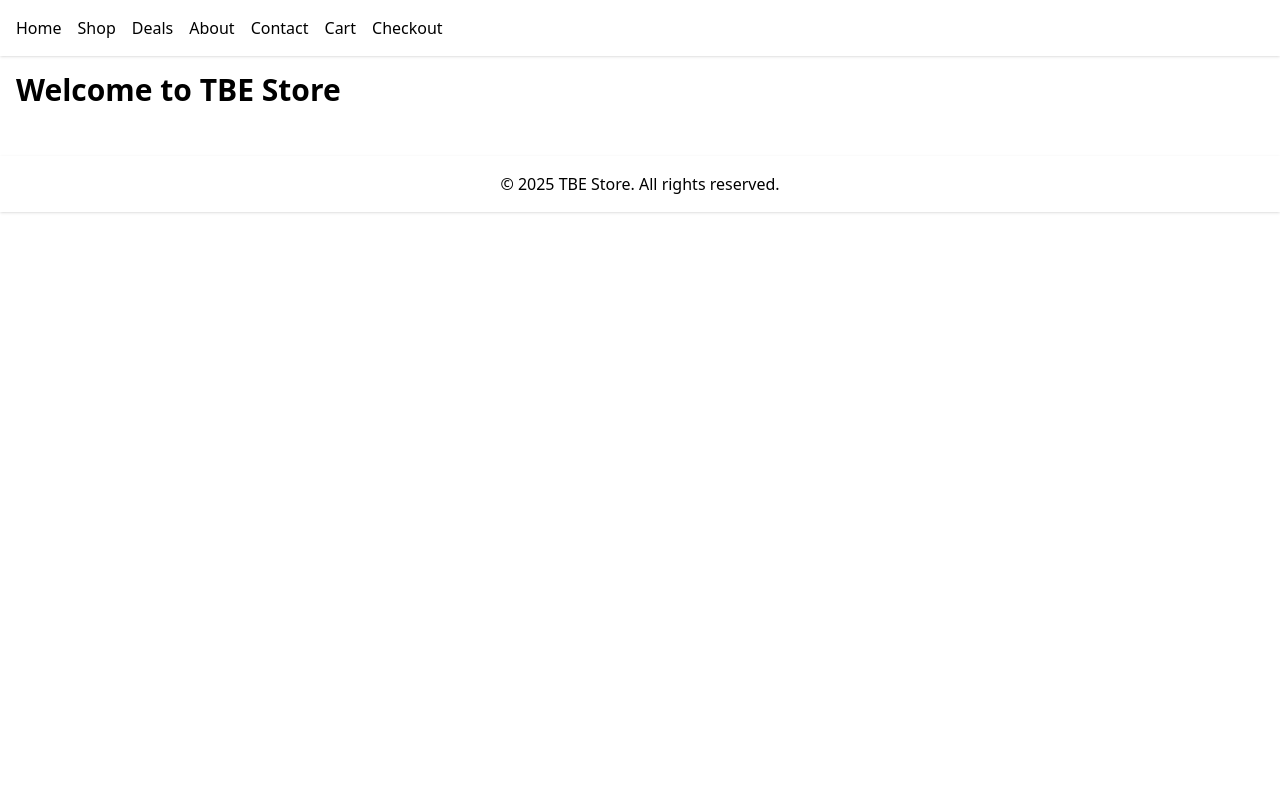
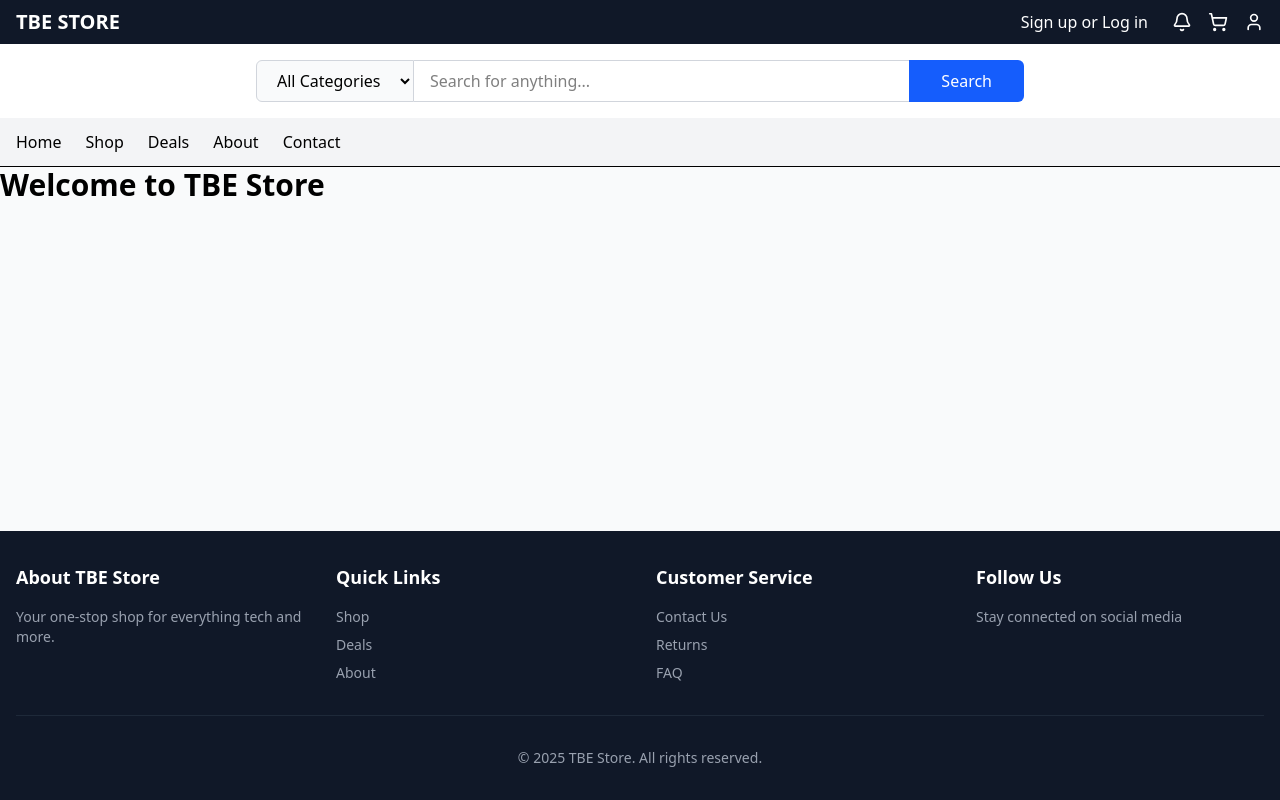
Before and after one commit to Pietrols/TBE---Store, a React (Vite) app: page / in a window 1280 px wide. Built offline with nearby package versions, Linux system fonts and the light colour scheme.

Commit message:
adjusted app layout to add icons and links to sign up, notifications, cart and profile. then added search bar and search by category, and redesigned footer.

```diff
--- a/src/layout/AppLayout.jsx
+++ b/src/layout/AppLayout.jsx
@@ -1,27 +1,164 @@
 import { Outlet, Link } from "react-router-dom";
+import { Bell, ShoppingCart, User } from "lucide-react";
+import { UseCart } from "../context/UseCart";
 
 export default function AppLayout() {
+  const { cartItems } = UseCart();
+  const cartCount = cartItems.reduce((sum, item) => sum + item.quantity, 0);
+
   return (
-    <>
-      <header className="p-4 shadow">
-        <nav className="flex gap-4">
-          <Link to="/">Home</Link>
-          <Link to="/shop">Shop</Link>
-          <Link to="/deals">Deals</Link>
-          <Link to="/about">About</Link>
-          <Link to="/contact">Contact</Link>
-          <Link to="/cart">Cart</Link>
-          <Link to="/checkout">Checkout</Link>
-        </nav>
-      </header>
+    <div className="min-h-screen flex flex-col">
+      {/* Top Header */}
+      <div className="bg-gray-900 text-white py-2 px-4">
+        <div className="max-w-7xl mx-auto flex justify-between items-center">
+          <Link to="/" className="text-xl font-bold">
+            TBE STORE
+          </Link>
 
-      <main className="p-4">
+          <div className="flex items-center gap-6">
+            <Link to="/auth" className="hover:text-gray-300 transition-colors">
+              Sign up or Log in
+            </Link>
+
+            <div className="flex items-center gap-4">
+              <button
+                className="hover:text-gray-300 transition-colors"
+                aria-label="Notifications"
+              >
+                <Bell size={20} />
+              </button>
+
+              <Link
+                to="/cart"
+                className="relative hover:text-gray-300 transition-colors"
+              >
+                <ShoppingCart size={20} />
+                {cartCount > 0 && (
+                  <span className="absolute -top-2 -right-2 bg-red-500 text-white text-xs rounded-full w-5 h-5 flex items-center justify-center">
+                    {cartCount}
+                  </span>
+                )}
+              </Link>
+
+              <button
+                className="hover:text-gray-300 transition-colors"
+                aria-label="Profile"
+              >
+                <User size={20} />
+              </button>
+            </div>
+          </div>
+        </div>
+      </div>
+
+      {/* Search Header */}
+      <div className="bg-white shadow-md py-4 px-4">
+        <div className="max-w-7xl mx-auto flex justify-center">
+          <div className="flex w-full max-w-3xl">
+            <select className="border border-gray-300 rounded-l-md px-4 py-2 bg-gray-50 focus:outline-none focus:ring-2 focus:ring-blue-500">
+              <option>All Categories</option>
+              <option>Electronics</option>
+              <option>Fashion</option>
+              <option>Home</option>
+            </select>
+            <input
+              type="text"
+              placeholder="Search for anything..."
+              className="flex-1 border-t border-b border-gray-300 px-4 py-2 focus:outline-none focus:ring-2 focus:ring-blue-500"
+            />
+            <button className="bg-blue-600 text-white px-8 py-2 rounded-r-md hover:bg-blue-700 transition-colors">
+              Search
+            </button>
+          </div>
+        </div>
+      </div>
+
+      {/* Navigation */}
+      <nav className="bg-gray-100 py-3 px-4 border-b">
+        <div className="max-w-7xl mx-auto flex gap-6">
+          <Link to="/" className="hover:text-blue-600 transition-colors">
+            Home
+          </Link>
+          <Link to="/shop" className="hover:text-blue-600 transition-colors">
+            Shop
+          </Link>
+          <Link to="/deals" className="hover:text-blue-600 transition-colors">
+            Deals
+          </Link>
+          <Link to="/about" className="hover:text-blue-600 transition-colors">
+            About
+          </Link>
+          <Link to="/contact" className="hover:text-blue-600 transition-colors">
+            Contact
+          </Link>
+        </div>
+      </nav>
+
+      {/* Main Content */}
+      <main className="flex-1 bg-gray-50">
         <Outlet />
       </main>
 
-      <footer className="p-4 shadow mt-4 text-center">
-        <p>&copy; 2025 TBE Store. All rights reserved.</p>
+      {/* Footer */}
+      <footer className="bg-gray-900 text-white py-8 px-4">
+        <div className="max-w-7xl mx-auto grid grid-cols-1 md:grid-cols-4 gap-8">
+          <div>
+            <h3 className="font-bold text-lg mb-4">About TBE Store</h3>
+            <p className="text-gray-400 text-sm">
+              Your one-stop shop for everything tech and more.
+            </p>
+          </div>
+          <div>
+            <h3 className="font-bold text-lg mb-4">Quick Links</h3>
+            <ul className="space-y-2 text-sm text-gray-400">
+              <li>
+                <Link to="/shop" className="hover:text-white">
+                  Shop
+                </Link>
+              </li>
+              <li>
+                <Link to="/deals" className="hover:text-white">
+                  Deals
+                </Link>
+              </li>
+              <li>
+                <Link to="/about" className="hover:text-white">
+                  About
+                </Link>
+              </li>
+            </ul>
+          </div>
+          <div>
+            <h3 className="font-bold text-lg mb-4">Customer Service</h3>
+            <ul className="space-y-2 text-sm text-gray-400">
+              <li>
+                <Link to="/contact" className="hover:text-white">
+                  Contact Us
+                </Link>
+              </li>
+              <li>
+                <a href="#" className="hover:text-white">
+                  Returns
+                </a>
+              </li>
+              <li>
+                <a href="#" className="hover:text-white">
+                  FAQ
+                </a>
+              </li>
+            </ul>
+          </div>
+          <div>
+            <h3 className="font-bold text-lg mb-4">Follow Us</h3>
+            <p className="text-gray-400 text-sm">
+              Stay connected on social media
+            </p>
+          </div>
+        </div>
+        <div className="max-w-7xl mx-auto mt-8 pt-8 border-t border-gray-800 text-center text-gray-400 text-sm">
+          <p>&copy; 2025 TBE Store. All rights reserved.</p>
+        </div>
       </footer>
-    </>
+    </div>
   );
 }
```
